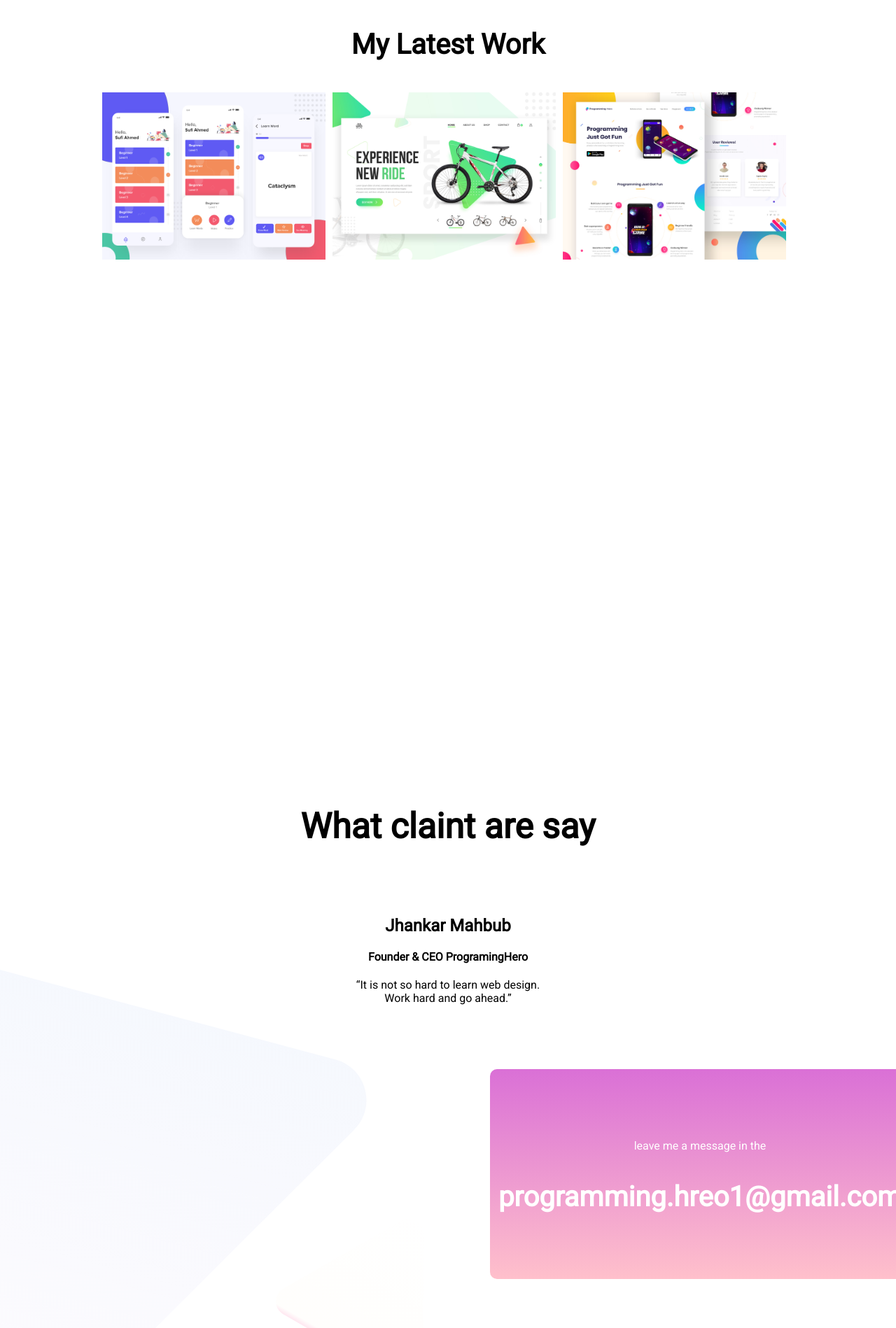
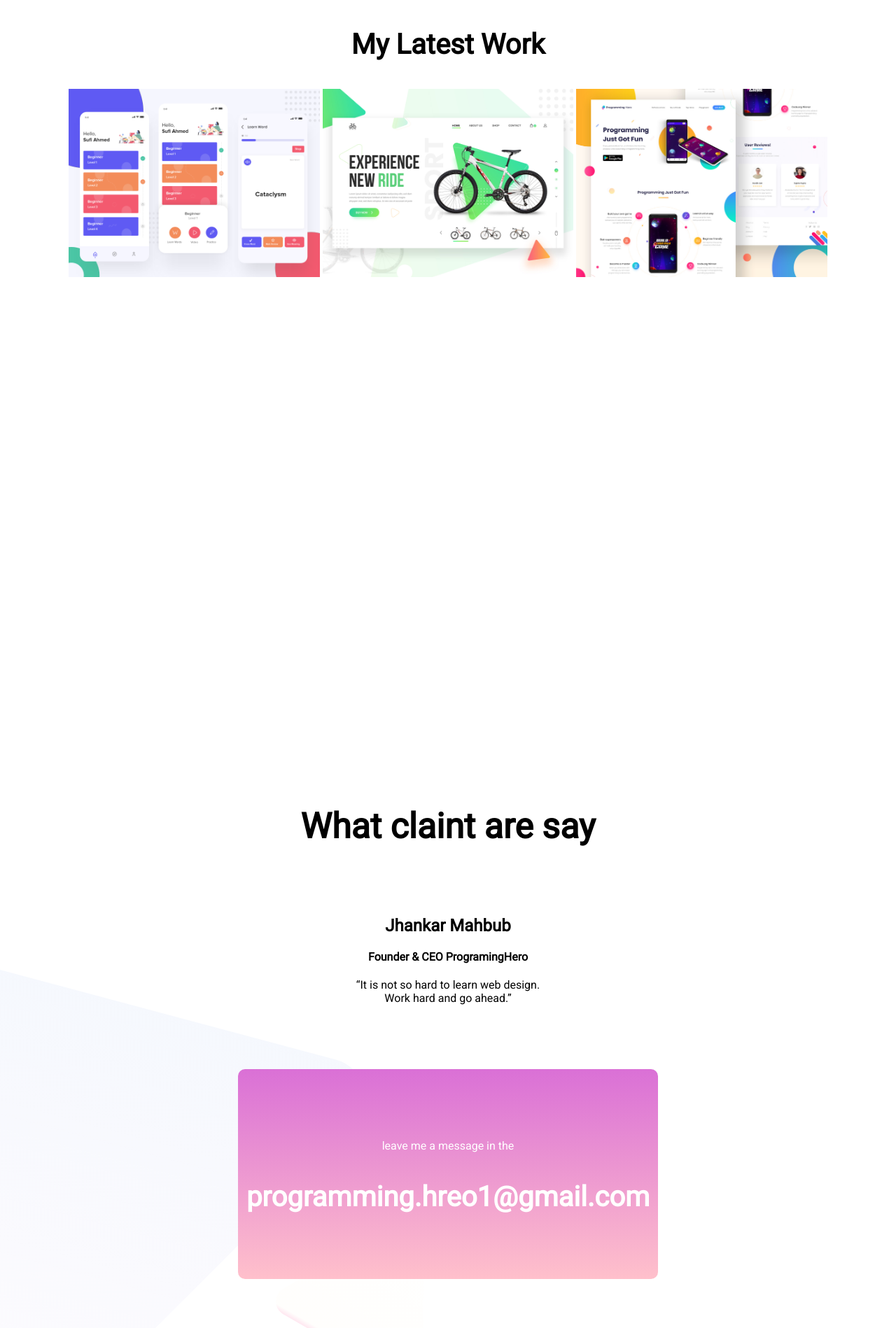
Before and after one commit to mostafizkhan/personal-website, a plain HTML site: page index.html in a window 1280 px wide. Shown: the part 2140-4038 px from the top of the page at 70% size. Drawn offline with Linux system fonts and the light colour scheme.

Commit message:
part4 nia kam korsi

```diff
--- a/index.html
+++ b/index.html
@@ -51,14 +51,15 @@
 
 <section class="third-part">
     <h3>My Latest Work</h3>
+
     <div class="row">
-     <div class="column">
+
          <img src="images/latest-work/work-1.png" width="100%">
-     </div>
-     <div class="column">
+
+
          <img src="images/latest-work/work-2.jpg" width="100%">
-     </div>
-     <div class="column">
+
+
          <img src="images/latest-work/work-3.jpg" width="100%">
      </div>
     </div>
@@ -76,10 +77,10 @@
     <p ><q>It is not so hard to learn web design. <br>
         Work hard and go ahead.</q></p>
         <br><br><br><br>
-    <div id="box">
+     <div class="box" >
         leave me a message in the
         <h3>programming.hreo1@gmail.com</h3>
-    </div>
+     </div>
 </section>
 
 
--- a/style.css
+++ b/style.css
@@ -80,15 +80,19 @@ h3{
     font-size: 40px;
     text-align: center;
 }
-.column{
 
+
+.row{
+
+    text-align: center;
     float: left;
+}
+.row img{
     width: 28%;
-    padding:5px;
 }
-.row{
-    padding-left:  11%;
-}
+
+
+
 .row::after{
     content: "";
     display: table;
@@ -100,11 +104,11 @@ h3{
 .foot{
     background-image: url(images/footer-bg.png);
     text-align: center;
+    margin: auto;
 
 }
 
-#box{
-    margin-left: 700px;
+.box{
     background-image : linear-gradient( orchid, pink);
     height: 200px;
     width: 600px;
@@ -112,6 +116,7 @@ h3{
     color: white;
     text-align: center;
     padding-top: 100px;
+    margin: auto;
 
 }
 
```
